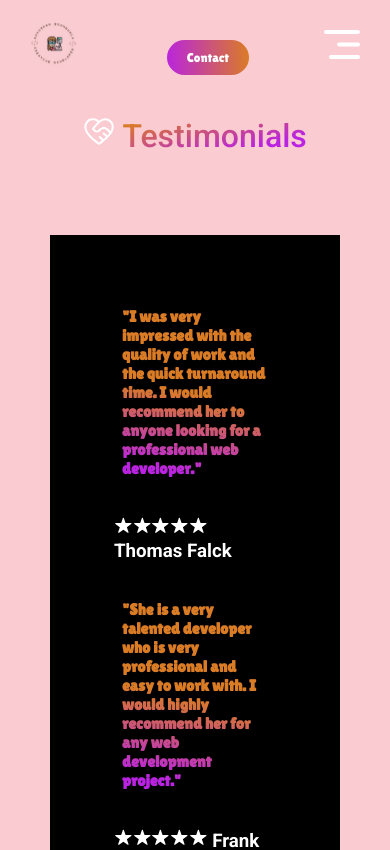
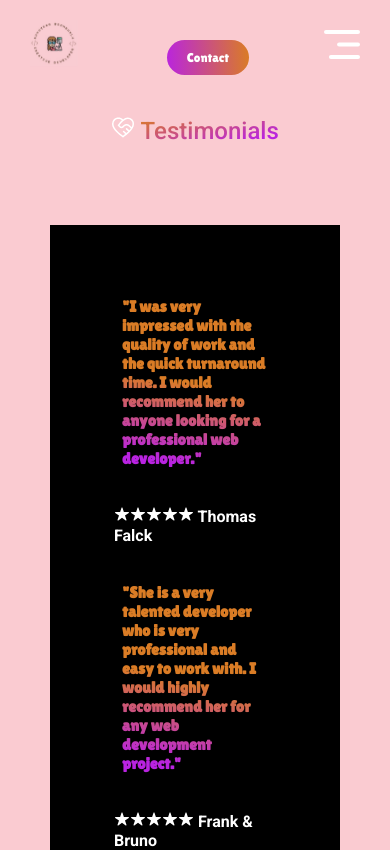
Before and after one commit to KunnikarB/portfolio, a React (Vite) app: page /testimonials in a window 390 px wide. Shown: the top 850 px of the page. Built offline with nearby package versions, Linux system fonts and the light colour scheme.

Commit message:
modified style

```diff
--- a/src/Components/Testimonials/Testimonials.css
+++ b/src/Components/Testimonials/Testimonials.css
@@ -148,7 +148,11 @@ h2 {
 
   }
 
-  .h2 {
+  h2 {
     font-size: 1.5em;
   }
+
+  h3 {
+    font-size: 1em;
+  }
 }
```
